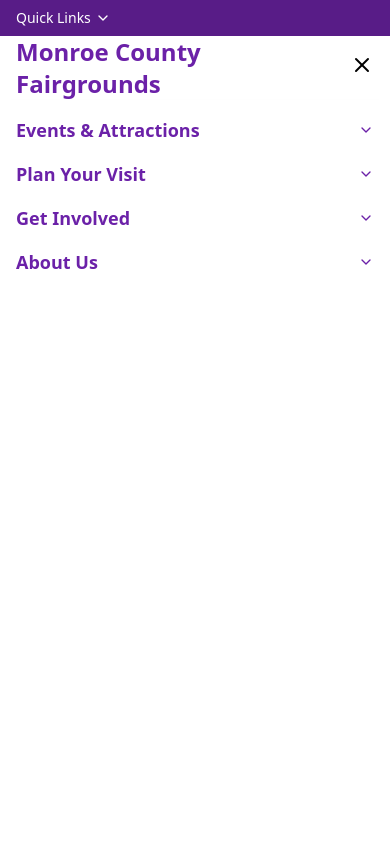
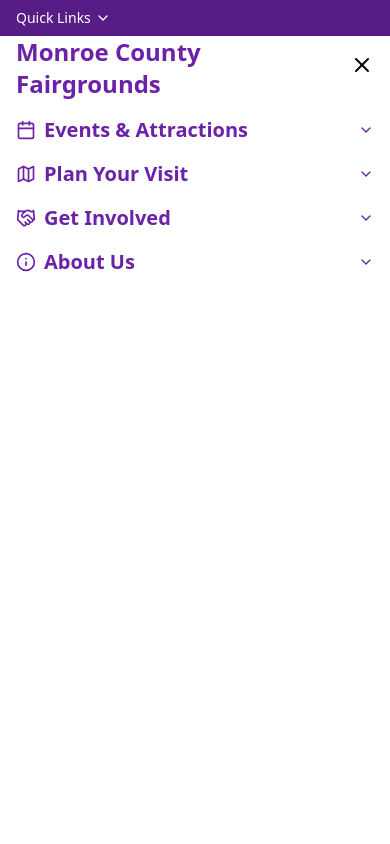
Before and after one commit to harshadhoma/monroe-redesign, a React (Vite) app: page /4h in a window 390 px wide. Both pictures are taken after a click on the button 362 px from the left and 65 px from the top of the page. Shown: the top 844 px of the page. Built offline with nearby package versions, Linux system fonts and the light colour scheme; a web font is replaced by a local one.

Commit message:
topnav-right mob-desk view

```diff
--- a/src/components/Navigation/MainNav.tsx
+++ b/src/components/Navigation/MainNav.tsx
@@ -1,11 +1,13 @@
 import React, { useState, useEffect } from 'react';
 import { MegaMenu } from './MegaMenu';
 import { Link, useLocation } from 'react-router-dom';
-import { Menu, X, ChevronDown, ChevronUp } from 'lucide-react';
+import { Menu, X, ChevronDown, ChevronUp, Calendar, Map, Handshake, Info } from 'lucide-react';
+import { motion, AnimatePresence } from 'framer-motion';
 
 const navigationItems = [
   {
     title: "Events & Attractions",
+    icon: Calendar,
     items: [
       {
         section: "Featured Events",
@@ -35,6 +37,7 @@
   },
   {
     title: "Plan Your Visit",
+    icon: Map,
     items: [
       {
         section: "Getting Here",
@@ -62,6 +65,7 @@
   },
   {
     title: "Get Involved",
+    icon: Handshake,
     items: [
       {
         section: "Vendors & Visitors",
@@ -99,6 +103,7 @@
   },
   {
     title: "About Us",
+    icon: Info,
     items: [
       {
         section: "Our Story",
@@ -162,7 +167,6 @@
             Monroe County Fairgrounds
           </a>
 
-          {/* Desktop Nav */}
           <div className="relative hidden md:flex space-x-8">
             {navigationItems.map((item) => (
               <MegaMenu
@@ -175,7 +179,6 @@
             ))}
           </div>
 
-          {/* Mobile Hamburger */}
           <div className="md:hidden">
             <button onClick={() => setMobileOpen(!mobileOpen)}>
               {mobileOpen ? <X className="w-6 h-6" /> : <Menu className="w-6 h-6" />}
@@ -184,7 +187,6 @@
         </div>
       </div>
 
-      {/* Mobile Nav Menu */}
       {mobileOpen && (
         <div
           className="md:hidden bg-white px-4 py-4 shadow-lg"
@@ -193,17 +195,27 @@
           {navigationItems.map((item) => (
             <div key={item.title} className="mb-4">
               <button
-                className="flex justify-between items-center w-full text-left text-purple-800 font-semibold text-lg mb-2"
+                className="flex justify-between items-center w-full text-left text-purple-800 font-semibold text-xl mb-2"
                 onClick={() => toggleSection(item.title)}
               >
-                {item.title}
+                <span className="flex items-center gap-2">
+                  {item.icon && <item.icon className="w-5 h-5" />} {item.title}
+                </span>
                 {expandedSections[item.title] ? <ChevronUp className="w-4 h-4" /> : <ChevronDown className="w-4 h-4" />}
               </button>
+              <AnimatePresence>
                 {expandedSections[item.title] && (
+                  <motion.div
+                    initial={{ opacity: 0, height: 0 }}
+                    animate={{ opacity: 1, height: 'auto' }}
+                    exit={{ opacity: 0, height: 0 }}
+                    transition={{ duration: 0.3 }}
+                    className="overflow-hidden"
+                  >
                     <div className="space-y-4">
                       {item.items.map((section, i) => (
                         <div key={i}>
-                      <p className="text-sm font-semibold text-gray-700 mb-1">{section.section}</p>
+                          <p className="text-base font-semibold text-gray-700 mb-1">{section.section}</p>
                           <ul className="pl-4 space-y-1">
                             {section.links.map((link, idx) => (
                               <li key={idx}>
@@ -215,7 +227,7 @@
                                       window.scrollTo({ top: 0, behavior: 'smooth' });
                                     }, 100);
                                   }}
-                              className="text-gray-600 hover:text-purple-700 block text-sm"
+                                  className="text-gray-600 hover:text-purple-700 block text-base"
                                 >
                                   {link.text}
                                 </Link>
@@ -225,7 +237,9 @@
                         </div>
                       ))}
                     </div>
+                  </motion.div>
                 )}
+              </AnimatePresence>
             </div>
           ))}
         </div>
```
Lines whose indentation alone changed are shown as unchanged.
